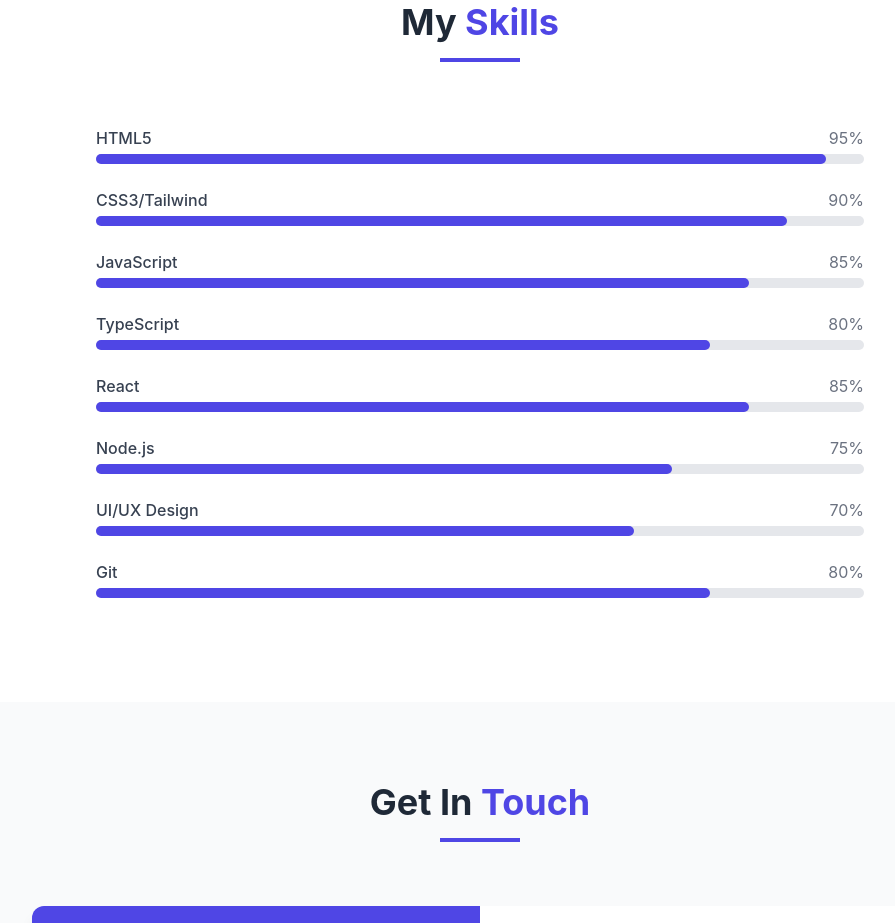
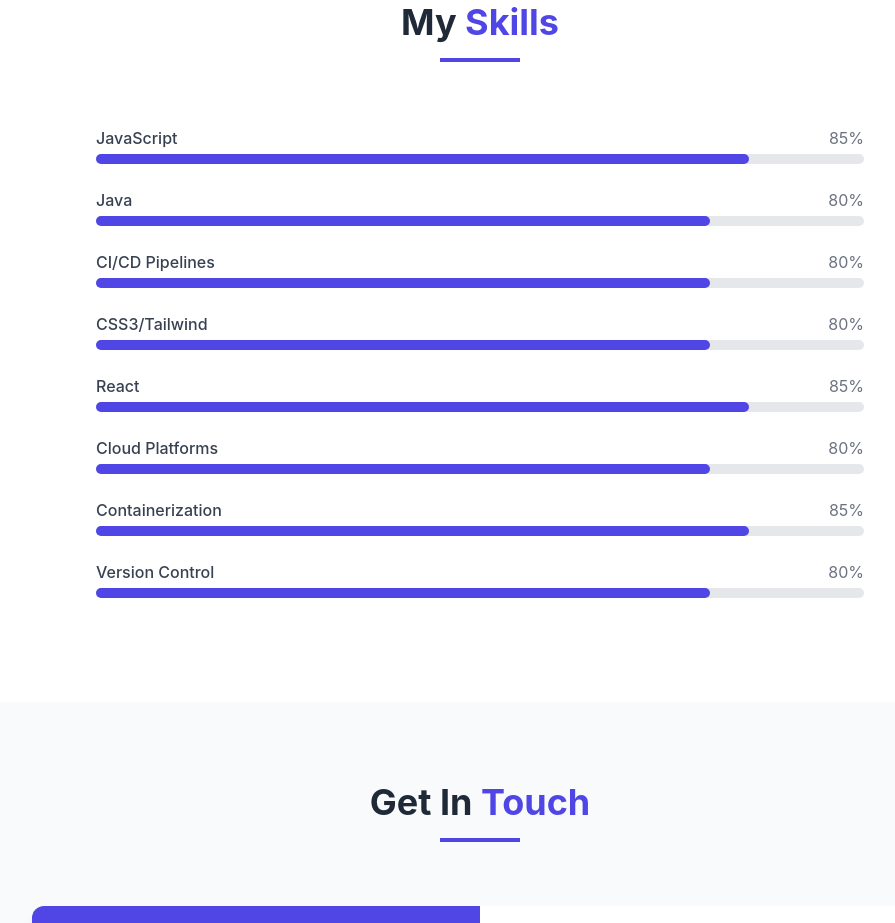
Before and after one commit to NadeeshaMedagama/portfolio_project_with_react, a React (Create React App) app: page / in a window 1280 px wide. Shown: the part 2360-3283 px from the top of the page, without its empty margins (160-1055 px from the left). Built offline with nearby package versions, Linux system fonts and the light colour scheme.

Commit message:
skills section code file updated

```diff
--- a/src/components/Skills.tsx
+++ b/src/components/Skills.tsx
@@ -1,13 +1,13 @@
 export const Skills = () => {
     const skills = [
-        { name: 'HTML5', level: 95 },
-        { name: 'CSS3/Tailwind', level: 90 },
         { name: 'JavaScript', level: 85 },
-        { name: 'TypeScript', level: 80 },
+        { name: 'Java', level: 80 },
+        { name: 'CI/CD Pipelines', level: 80 },
+        { name: 'CSS3/Tailwind', level: 80 },
         { name: 'React', level: 85 },
-        { name: 'Node.js', level: 75 },
-        { name: 'UI/UX Design', level: 70 },
-        { name: 'Git', level: 80 }
+        { name: 'Cloud Platforms', level: 80 },
+        { name: 'Containerization', level: 85 },
+        { name: 'Version Control', level: 80 }
     ];
 
     return (
```
